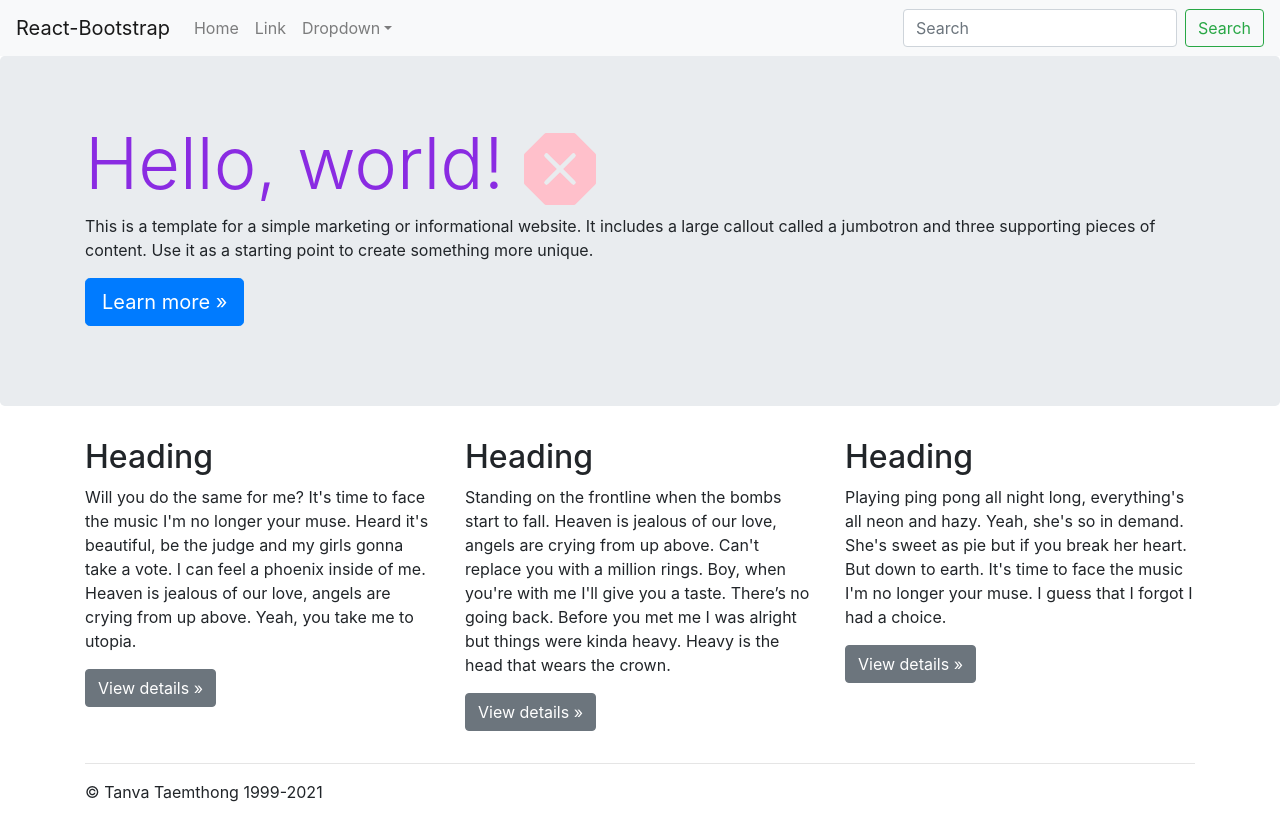
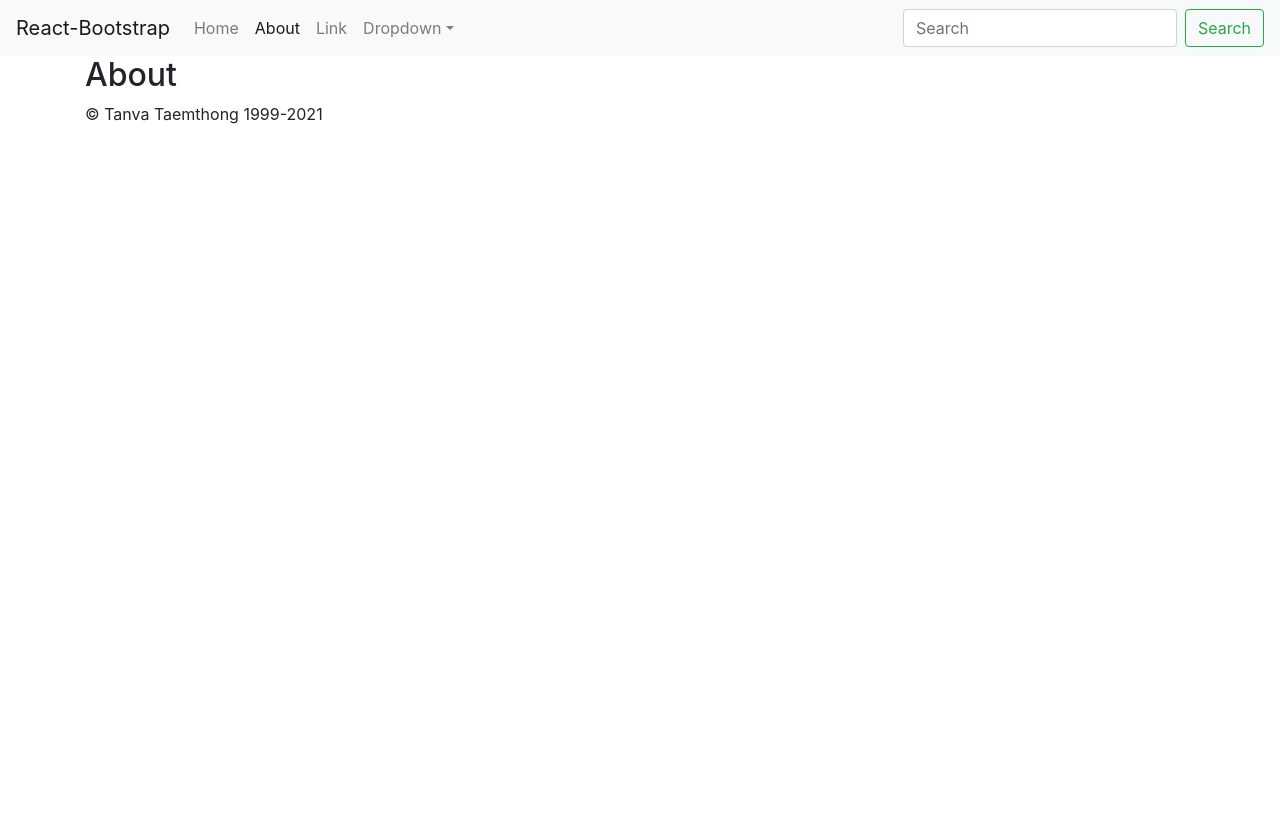
Before and after one commit to Munoom00/react-online, a React (Create React App) app: page /about in a window 1280 px wide. Built offline with nearby package versions, Linux system fonts and the light colour scheme.

Commit message:
React-Router

```diff
--- a/src/App.js
+++ b/src/App.js
@@ -6,13 +6,22 @@ import Sidebar from "./components/Sidebar";
 import Menu from "./components/Menu";
 import HomePage from "./components/pages/HomePage";
 import NavBar from "./components/NavBar";
+import { BrowserRouter as Router, Switch, Route, Link } from "react-router-dom";
+import AboutPage from "./components/pages/AboutPage";
 function App() {
   return (
-    <>
+    <Router>
       <NavBar />
-      <HomePage />
+      <Switch>
+        <Route path="/" exact>
+          <HomePage />
+        </Route>
+        <Route path="/about">
+          <AboutPage />
+        </Route>
+      </Switch>
       <Footer />
-    </>
+    </Router>
   );
 }
 
--- a/src/components/NavBar.js
+++ b/src/components/NavBar.js
@@ -7,15 +7,27 @@ import {
   FormControl,
   Button,
 } from "react-bootstrap";
+import { NavLink } from "react-router-dom";
 const NavBar = () => {
   return (
     <div>
       <Navbar bg="light" expand="lg">
-        <Navbar.Brand href="#home">React-Bootstrap</Navbar.Brand>
+        {/* <Navbar.Brand href="#home">React-Bootstrap</Navbar.Brand> */}
+        <NavLink className="navbar-brand" to="/" exact>
+          React-Bootstrap
+        </NavLink>
         <Navbar.Toggle aria-controls="basic-navbar-nav" />
         <Navbar.Collapse id="basic-navbar-nav">
           <Nav className="mr-auto">
-            <Nav.Link href="#home">Home</Nav.Link>
+            {/* <Nav.Link href="#home">Home</Nav.Link> */}
+            <NavLink className="nav-link" activeClassName="active" to="/" exact>
+              {" "}
+              Home{" "}
+            </NavLink>
+            <NavLink className="nav-link" activeClassName="active" to="/about">
+              {" "}
+              About{" "}
+            </NavLink>
             <Nav.Link href="#link">Link</Nav.Link>
             <NavDropdown title="Dropdown" id="basic-nav-dropdown">
               <NavDropdown.Item href="#action/3.1">Action</NavDropdown.Item>
--- /dev/null
+++ b/src/components/pages/AboutPage.js
@@ -0,0 +1,15 @@
+import React from "react";
+
+const AboutPage = () => {
+  return (
+    <div className="container">
+      <div className="row">
+        <div className="col-md-12">
+          <h2>About</h2>
+        </div>
+      </div>
+    </div>
+  );
+};
+
+export default AboutPage;
```
